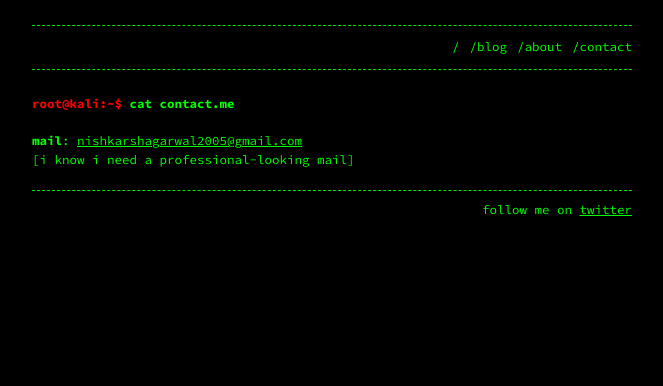
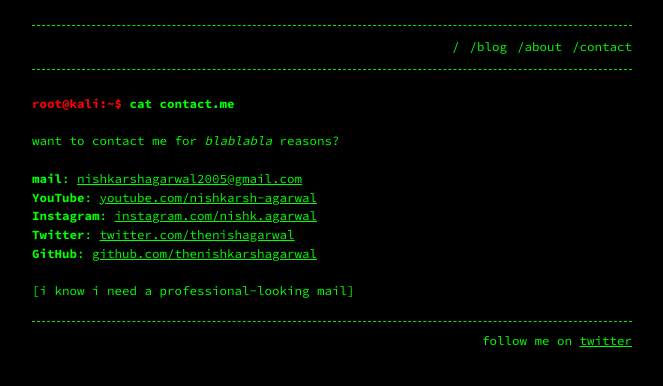
Before and after one commit to thenishkarshagarwal/thenishkarshagarwal.github.io, a Jekyll site: the page built from contact.md, in a window 1280 px wide. Shown: the top 386 px of the page, without its empty margins (308-971 px from the left). Built offline with Jekyll 4.4.1, drawn with Linux system fonts in a browser that asks for light colours.

Commit message:
updated contact.md

```diff
--- a/contact.md
+++ b/contact.md
@@ -6,5 +6,12 @@ permalink: /contact
 
 # <span style="color: red;">root@kali:~$</span> cat contact.me
 <span style="color: black;">.</span>
+want to contact me for *blablabla* reasons?
+<span style="color: black;">.</span>
 **mail**: [nishkarshagarwal2005@gmail.com](mailto:nishkarshagarwal2005@gmail.com)
+**YouTube**: [youtube.com/nishkarsh-agarwal](youtube.com/nishkarsh-agarwal)
+**Instagram**: [instagram.com/nishk.agarwal](instagram.com/nishk.agarwal)
+**Twitter**: [twitter.com/thenishagarwal](twitter.com/thenishagarwal)
+**GitHub**: [github.com/thenishkarshagarwal](https://github.com/thenishkarshagarwal/)
+<span style="color: black;">.</span>
 [i know i need a professional-looking mail]
```
Also changed, not shown: _posts/17-10-2020-everything_about_hacking-beginners.md (deleted), _posts/2020-10-17-everything_about_hacking-beginners.md (added), _posts/YYYY-MM-DD-test-post.md (renamed from _posts/04-10-2020-test-post.md).
